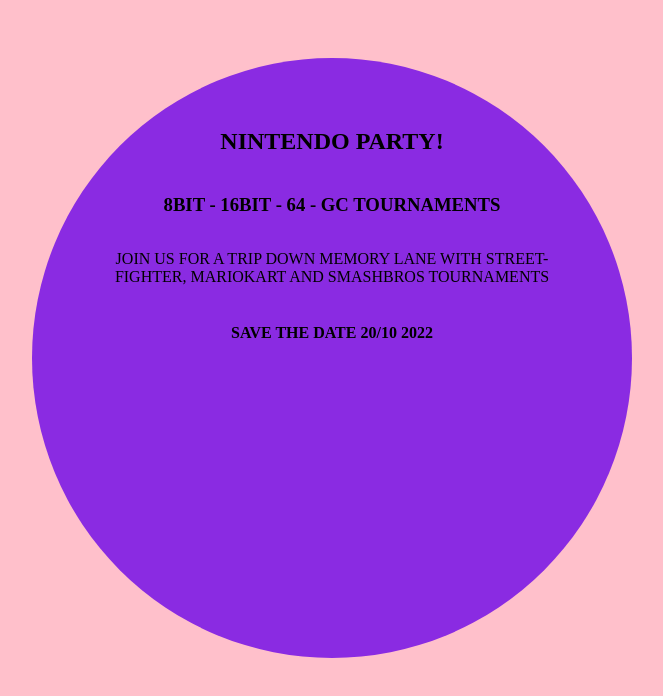
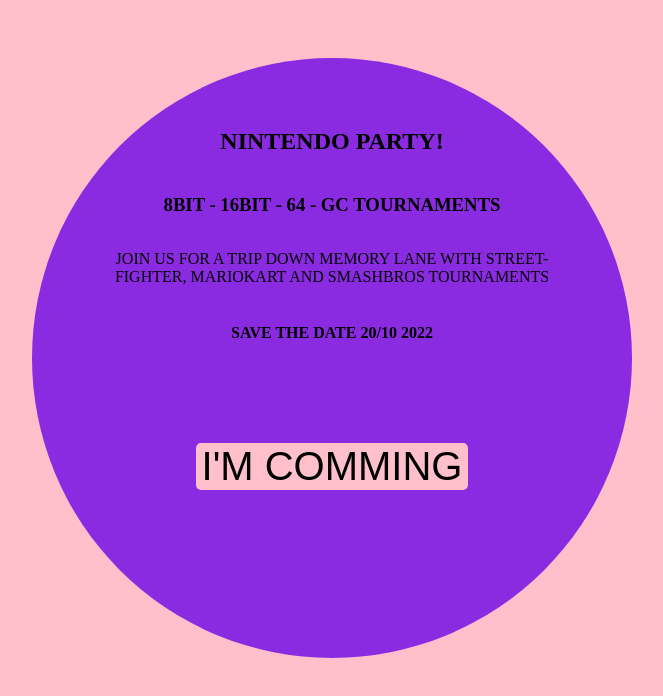
Before and after one commit to Eynarz/CSS-animation, a plain HTML site: page index.html in a window 1280 px wide. Shown: the whole page, without its empty margins (308-971 px from the left). Drawn offline with nearby package versions, Linux system fonts and the light colour scheme.

Commit message:
added transition to button

```diff
--- a/index.html
+++ b/index.html
@@ -6,15 +6,17 @@
     <meta http-equiv="X-UA-Compatible" content="IE=edge">
     <meta name="viewport" content="width=device-width, initial-scale=1.0">
     <link rel="stylesheet" href="styles/index.css">
+    <link rel="stylesheet" href="https://cdnjs.cloudflare.com/ajax/libs/animate.css/4.1.1/animate.min.css" />
     <title>css-animation</title>
 </head>
 
 <body>
     <section class="postcard">
-        <h1>NINTENDO PARTY!</h1>
+        <h1 class="animate__bounce">NINTENDO PARTY!</h1>
         <h3>8BIT - 16BIT - 64 - GC TOURNAMENTS</H3>
         <p>JOIN US FOR A TRIP DOWN MEMORY LANE WITH STREET-FIGHTER, MARIOKART AND SMASHBROS TOURNAMENTS </p>
         <h4>SAVE THE DATE 20/10 2022</H4>
+        <button class="button">I'M COMMING</button>
     </section>
 </body>
 
--- a/styles/index.css
+++ b/styles/index.css
@@ -10,6 +10,7 @@
   display: flex;
   flex-direction: column;
   text-align: center;
+  align-items: center;
   max-width: 500px;
   width: 100%;
   min-height: 500px;
@@ -19,3 +20,24 @@
   padding: 50px;
   background-color: blueviolet;
 }
+
+button {
+  margin: 80px;
+  font-size: 40px;
+  background-color: pink;
+  max-width: 500px;
+  border-radius: 5px;
+  border-style: none;
+  transition: ease-in;
+}
+.button:hover {
+  background-color: palevioletred;
+  transition-delay: 5ms;
+  transition: all 1s ease-in-out;
+  animation: buttons 2s;
+}
+@keyframes buttons {
+  0% {
+    transform: scale(1.2) rotate(180deg);
+  }
+}
```
